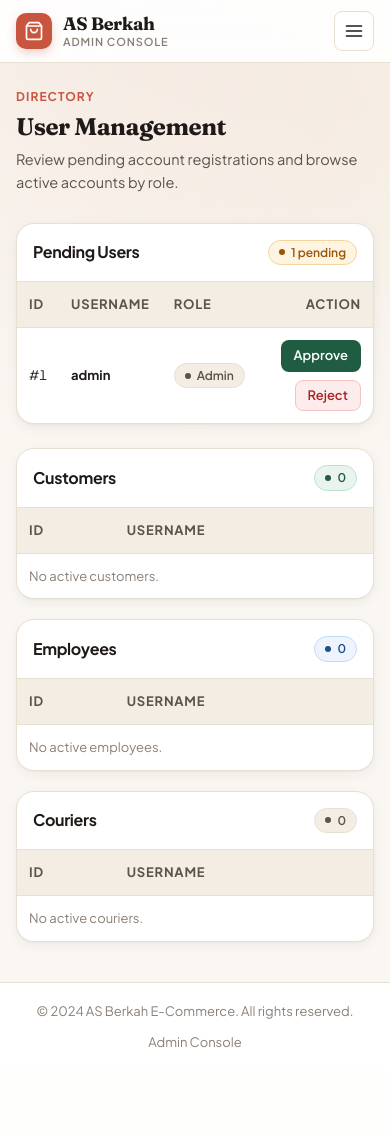
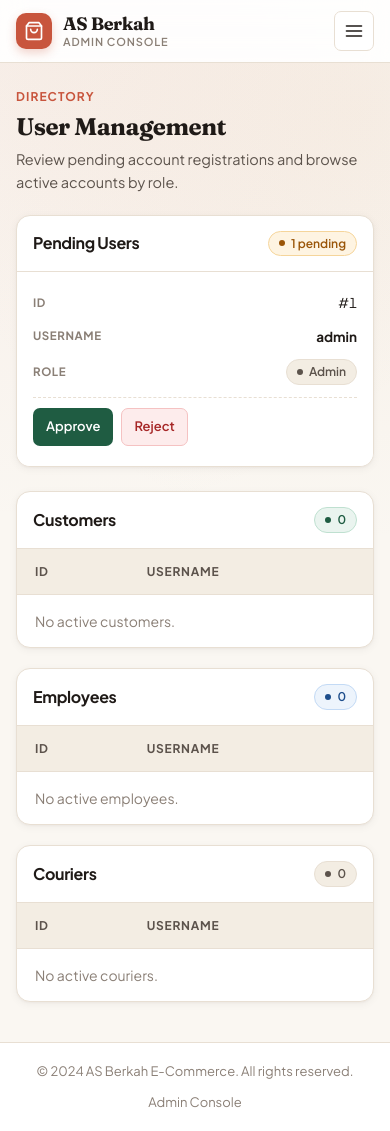
Before and after one commit to thunderclouds863/E-commerce1, a PHP site: page /manajemen_user.php in a window 390 px wide. Before the commit the page ends 1048 px from the top, so only its background shows below. Run offline with PHP 8.4, Linux system fonts and the light colour scheme; the visitor is signed in with stand-in values (Sample User, id 1).

Commit message:
Reconstruct mobile tables, 2x2 KPI grids, and vertical order stepper after 360px visual audit

```diff
--- a/assets/css/style.css
+++ b/assets/css/style.css
@@ -48,15 +48,15 @@
   --font-display: 'Fraunces', Georgia, 'Times New Roman', serif;
 
   /* Radii & Shadows */
-  --radius-sm: 8px;
-  --radius-md: 12px;
-  --radius-lg: 18px;
+  --radius-sm: 7px;
+  --radius-md: 10px;
+  --radius-lg: 14px;
   --radius-pill: 999px;
 
   --shadow-xs: 0 1px 2px rgba(31, 26, 23, 0.04);
-  --shadow-sm: 0 4px 12px rgba(31, 26, 23, 0.05), 0 1px 2px rgba(31, 26, 23, 0.04);
-  --shadow-md: 0 12px 28px rgba(31, 26, 23, 0.08), 0 2px 6px rgba(31, 26, 23, 0.04);
-  --shadow-lg: 0 24px 48px rgba(31, 26, 23, 0.14);
+  --shadow-sm: 0 2px 8px rgba(31, 26, 23, 0.05), 0 1px 2px rgba(31, 26, 23, 0.03);
+  --shadow-md: 0 10px 24px rgba(31, 26, 23, 0.07), 0 2px 6px rgba(31, 26, 23, 0.03);
+  --shadow-lg: 0 20px 40px rgba(31, 26, 23, 0.14);
 
   --transition-fast: 160ms cubic-bezier(0.2, 0.7, 0.3, 1);
   --transition-base: 240ms cubic-bezier(0.2, 0.7, 0.3, 1);
@@ -1717,31 +1717,221 @@ body.auth-page {
     padding-top: 10px;
     border-top: 1px solid var(--border-subtle);
   }
+
+  /* True Mobile Data-List Reconstruction (No Clipped Tables) */
+  .table-wrap {
+    overflow-x: visible;
+  }
+
+  .data-table--responsive thead {
+    display: none;
+  }
+
+  .data-table--responsive,
+  .data-table--responsive tbody,
+  .data-table--responsive tr,
+  .data-table--responsive td {
+    display: block;
+    width: 100%;
+  }
+
+  .data-table--responsive tbody tr {
+    padding: 14px 16px;
+    border-bottom: 1px solid var(--border-subtle);
+    background: var(--bg-surface);
+  }
+
+  .data-table--responsive tbody tr:last-child {
+    border-bottom: none;
+  }
+
+  .data-table--responsive tbody tr:hover {
+    background: var(--bg-surface);
+  }
+
+  .data-table--responsive tbody td {
+    display: flex;
+    align-items: center;
+    justify-content: space-between;
+    gap: 12px;
+    padding: 6px 0;
+    border-bottom: none;
+    text-align: right !important;
+    font-size: 13.5px;
+    max-width: none !important;
+  }
+
+  .data-table--responsive tbody td::before {
+    content: attr(data-label);
+    font-size: 11.5px;
+    font-weight: 700;
+    text-transform: uppercase;
+    letter-spacing: 0.05em;
+    color: var(--ink-muted);
+    text-align: left;
+    flex-shrink: 0;
+  }
+
+  .data-table--responsive tbody td[data-primary="true"] {
+    display: block;
+    text-align: left !important;
+    padding: 0 0 10px;
+    margin-bottom: 6px;
+    border-bottom: 1px solid var(--border-subtle);
+  }
+
+  .data-table--responsive tbody td[data-primary="true"]::before {
+    display: none;
+  }
+
+  .data-table--responsive tbody td[data-actions="true"] {
+    display: flex;
+    justify-content: flex-start !important;
+    padding-top: 10px;
+    margin-top: 6px;
+    border-top: 1px dashed var(--border-subtle);
+  }
+
+  .data-table--responsive tbody td[data-actions="true"]::before {
+    display: none;
+  }
+
+  .data-table--responsive tbody td[data-actions="true"] .action-group {
+    width: 100%;
+    justify-content: flex-start !important;
+  }
+
+  .data-table--responsive tbody td[data-actions="true"] .btn {
+    min-height: 38px;
+  }
 }
 
 @media (max-width: 560px) {
+  .page-header {
+    gap: 12px;
+    margin-bottom: 20px;
+  }
+
+  .page-header > .btn,
+  .page-header > .action-group {
+    width: 100%;
+  }
+
+  .page-header > .action-group .btn {
+    flex: 1;
+  }
+
+  /* Compact 2x2 KPI & Quick-Action Launchpad on Mobile */
   .kpi-grid,
   .kpi-grid--2,
-  .kpi-grid--3,
-  .quick-grid,
-  .product-grid,
+  .kpi-grid--3 {
+    grid-template-columns: repeat(2, minmax(0, 1fr));
+    gap: 10px;
+    margin-bottom: 18px;
+  }
+
+  .kpi-card {
+    padding: 14px;
+    gap: 6px;
+  }
+
+  .kpi-label {
+    font-size: 12px;
+  }
+
+  .kpi-icon {
+    width: 28px;
+    height: 28px;
+    border-radius: 7px;
+  }
+
+  .kpi-value {
+    font-size: 21px;
+  }
+
+  .kpi-meta {
+    font-size: 11.5px;
+    line-height: 1.35;
+  }
+
+  .quick-grid {
+    grid-template-columns: repeat(2, minmax(0, 1fr));
+    gap: 10px;
+    margin-bottom: 18px;
+  }
+
+  .quick-card {
+    padding: 14px;
+    gap: 4px;
+  }
+
+  .quick-card-title {
+    font-size: 13.5px;
+  }
+
+  .quick-card-desc {
+    display: none;
+  }
+
+  .product-grid {
+    grid-template-columns: 1fr;
+    gap: 16px;
+  }
+
+  /* Compact 2x2 Order Metadata Grid */
   .order-meta-grid {
-    grid-template-columns: 1fr;
+    grid-template-columns: repeat(2, minmax(0, 1fr));
+    gap: 10px;
+    margin-bottom: 18px;
+  }
+
+  .meta-tile {
+    padding: 12px;
+  }
+
+  .meta-tile--wide {
+    grid-column: 1 / -1;
+  }
+
+  /* Vertical Mobile Progress Timeline (Zero Clipping) */
+  .order-stepper {
+    flex-direction: column;
+    align-items: flex-start;
+    gap: 0;
+    padding: 16px 18px;
+    overflow-x: visible;
+  }
+
+  .step-item {
+    flex-direction: row;
+    align-items: center;
+    justify-content: flex-start;
+    text-align: left;
+    gap: 12px;
+    min-width: 0;
+    width: 100%;
+    padding: 8px 0;
+  }
+
+  .step-item:not(:last-child)::after {
+    top: 34px;
+    left: 13px;
+    right: auto;
+    width: 2px;
+    height: calc(100% - 20px);
+  }
+
+  .step-label {
+    font-size: 13.5px;
   }
 
   .auth-card {
-    padding: 28px 22px 24px;
+    padding: 26px 20px 22px;
   }
 
   .surface-card-header,
   .surface-card-body {
-    padding: 16px;
-  }
-
-  .data-table thead th,
-  .data-table tbody td {
-    padding: 12px 12px;
-    font-size: 13px;
+    padding: 15px 16px;
   }
 
   .footer-inner {
--- a/manajemen_user.php
+++ b/manajemen_user.php
@@ -121,7 +121,7 @@ $flash = get_flash();
 
         <?php if ($pending_users->num_rows > 0): ?>
           <div class="table-wrap">
-            <table class="data-table">
+            <table class="data-table data-table--responsive">
               <thead>
                 <tr>
                   <th>ID</th>
@@ -133,10 +133,10 @@ $flash = get_flash();
               <tbody>
                 <?php while ($user = $pending_users->fetch_assoc()): ?>
                   <tr>
-                    <td class="tabular-nums">#<?php echo intval($user['id']); ?></td>
-                    <td><strong><?php echo e($user['username']); ?></strong></td>
-                    <td><span class="badge-pill badge-neutral"><?php echo e(ucfirst($user['role'])); ?></span></td>
-                    <td class="text-right">
+                    <td class="tabular-nums" data-label="ID">#<?php echo intval($user['id']); ?></td>
+                    <td data-label="Username"><strong><?php echo e($user['username']); ?></strong></td>
+                    <td data-label="Role"><span class="badge-pill badge-neutral"><?php echo e(ucfirst($user['role'])); ?></span></td>
+                    <td class="text-right" data-actions="true">
                       <div class="action-group" style="justify-content:flex-end;">
                         <form method="POST" style="margin:0;">
                           <?php echo csrf_field(); ?>
```
Also changed, not shown: admin_dashboard.php (+5 -5 lines), courier_dashboard.php (+5 -5 lines), employee_dashboard.php (+4 -4 lines), inventory_management.php (+6 -6 lines), order-details.php (+7 -7 lines), order-history.php (+6 -6 lines), order-management.php (+8 -8 lines), report.php (+5 -5 lines).
